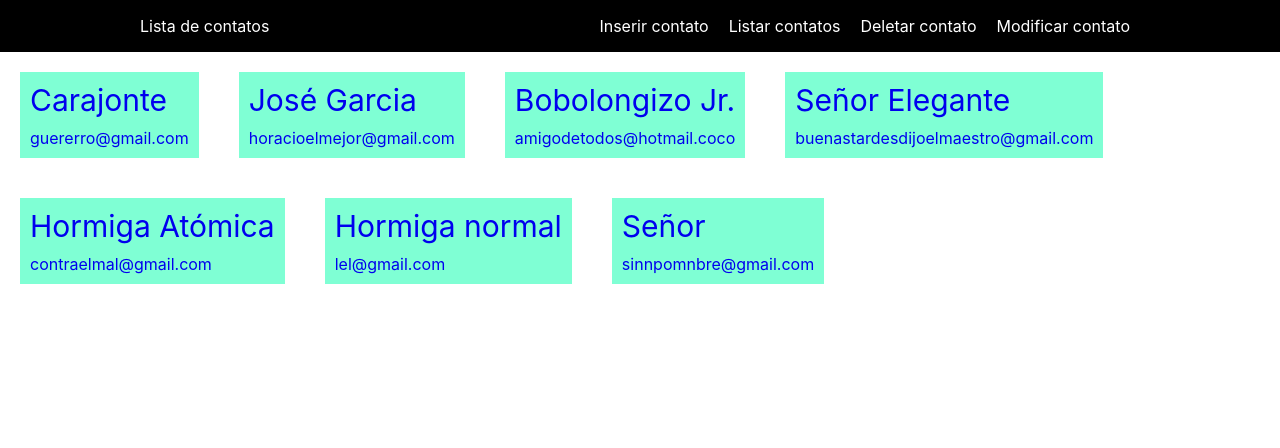
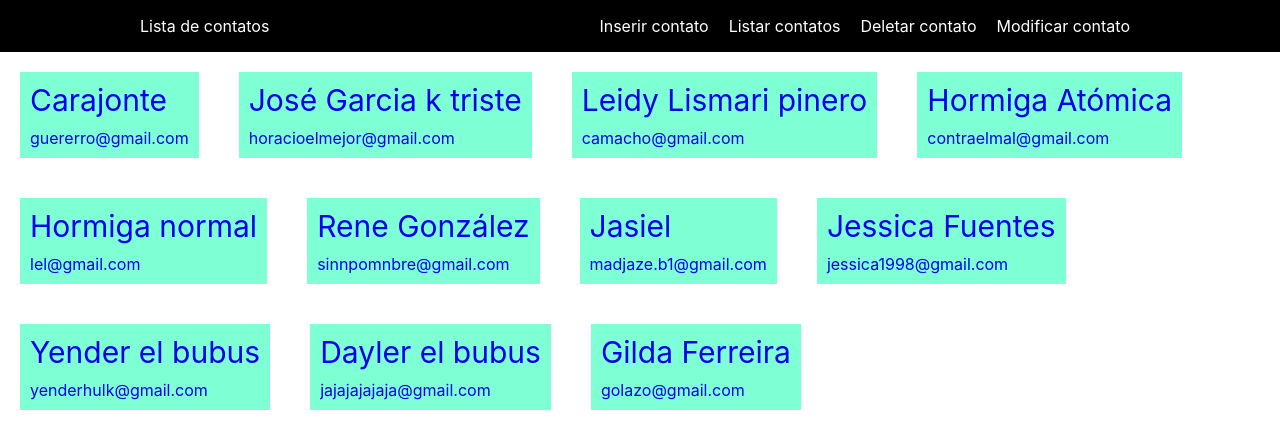
Before and after one commit to MadJaze/agenda, a React (Create React App) app: page /modificar in a window 1280 px wide. Shown: the top 448 px of the page. Built offline with nearby package versions, Linux system fonts and the light colour scheme; data requests are answered from the project's data file.

Commit message:
update element improved

```diff
--- a/db.json
+++ b/db.json
@@ -1,27 +1,22 @@
 {
   "contacts": [
     {
-      "name": "Carajonte",
+      "name": "Carajonte ",
       "email": "guererro@gmail.com",
       "id": 5
     },
     {
-      "name": "José Garcia ",
+      "name": "José Garcia k triste",
       "email": "horacioelmejor@gmail.com",
       "id": 6
     },
     {
-      "name": "Bobolongizo Jr.",
-      "email": "amigodetodos@hotmail.coco",
+      "name": "Leidy Lismari pinero",
+      "email": "camacho@gmail.com",
       "id": 7
     },
     {
-      "name": "Señor Elegante",
-      "email": "buenastardesdijoelmaestro@gmail.com",
-      "id": 8
-    },
-    {
-      "name": "Hormiga Atómica",
+      "name": "Hormiga Atómica ",
       "email": "contraelmal@gmail.com",
       "id": 9
     },
@@ -31,9 +26,34 @@
       "id": 10
     },
     {
-      "name": "Señor",
+      "name": "Rene González ",
       "email": "sinnpomnbre@gmail.com",
       "id": 11
+    },
+    {
+      "name": "Jasiel",
+      "email": "madjaze.b1@gmail.com",
+      "id": 12
+    },
+    {
+      "name": "Jessica Fuentes",
+      "email": "jessica1998@gmail.com",
+      "id": 13
+    },
+    {
+      "name": "Yender el bubus",
+      "email": "yenderhulk@gmail.com",
+      "id": 14
+    },
+    {
+      "name": "Dayler el bubus",
+      "email": "jajajajajaja@gmail.com",
+      "id": 15
+    },
+    {
+      "name": "Gilda Ferreira",
+      "email": "golazo@gmail.com",
+      "id": 16
     }
   ]
 }
--- a/src/components/listar.js
+++ b/src/components/listar.js
@@ -1,20 +1,30 @@
-import React, { useState } from 'react'
+import React, { useState, useEffect } from 'react'
 import { listarContatos } from './axios'
 
 function Listar() {
    const [lista, setLista] = useState("")
 
 
-const fazerLista = async() => {
+/*const fazerLista = async() => {
     const result = await listarContatos()
     setLista(result)
-}
+}*/
 
+useEffect (() => {
+
+    const asyncDados = async() => {
+
+        const result = await listarContatos()
+    setLista(result)
+    }
+    asyncDados()
+
+}, [])
 
 
     return (
         <div>
-                <button onClick={() => fazerLista()} className="btn-listar">Contatos cadastrados</button>
+             {/*   <button onClick={() => fazerLista()} className="btn-listar">Contatos cadastrados</button> */}
 
                 {lista && lista.data?.map(element => {
                     return (
--- a/src/components/modificar.js
+++ b/src/components/modificar.js
@@ -7,7 +7,7 @@ import { listarContatos } from './axios'
 
  function Modificar() {
 
-  const [array, setArray] = useState('');
+  const [array, setArray] = useState([]);
 
     useEffect (() => {
 
@@ -22,7 +22,7 @@ import { listarContatos } from './axios'
 
 
     const setData = (id, name, email) => {
-        console.log(id)
+
         localStorage.setItem('name', name);
         localStorage.setItem('email', email);
         localStorage.setItem('id', id);
@@ -35,7 +35,7 @@ import { listarContatos } from './axios'
             {array.data?.map((data) => {
                 return (
 
-                    <Link to={`/modificar2/${data.id}`} state={{id: data.id}}
+                    <Link to={`/modificar2/${data.id}`}
                     onClick={() => setData(data.id, data.name, data.email)} >
                     <div className="container-update">
                     <div className="name-update">{data.name}</div>
--- a/src/components/modificar2.js
+++ b/src/components/modificar2.js
@@ -1,17 +1,17 @@
-import React, { useState } from 'react'
+import React, { useState, useEffect } from 'react'
 import axios from 'axios'
-import {  useHistory, useParams } from 'react-router-dom'
+import { Link, useHistory, useParams } from 'react-router-dom'
 
 function Modificar2() {
 
-    const {id} = useParams()
+    const { id } = useParams()
     let history = useHistory()
 
 const [ name, setName ] = useState('');
 const [ email, setEmail ] = useState('');
+const [ID, setId] = useState(null)
 
-
-console.log(name, email, id)
+console.log(name, email, ID)
 
 
 const sendDataToApi = () => {
@@ -22,18 +22,27 @@ const sendDataToApi = () => {
     })
 }
 
+useEffect(() => {
+setName(localStorage.getItem('name'));
+setEmail(localStorage.getItem('email'));
+setId(localStorage.getItem('id'))
+}, [])
+
     return (
         <div>
+
             <form>
-                <label>Nome:</label>
-                <input  type="text" placeholder="Nome"
+                <label> {id} Nome:</label>
+                <input  type="text"
+                value={name}
+                placeholder="Nome"
                 onChange={(e) => setName(e.target.value)}
-                value={name}/>
+                />
                 <label>Email:</label>
                 <input  type="text" placeholder="Email"
                 onChange={(e) => setEmail(e.target.value)}
                 value={email}/>
-        <button onClick={sendDataToApi}>Modificar Contato</button>
+        <button type="button" onClick={sendDataToApi}>Modificar Contato</button>
             </form>
         </div>
     )
```
